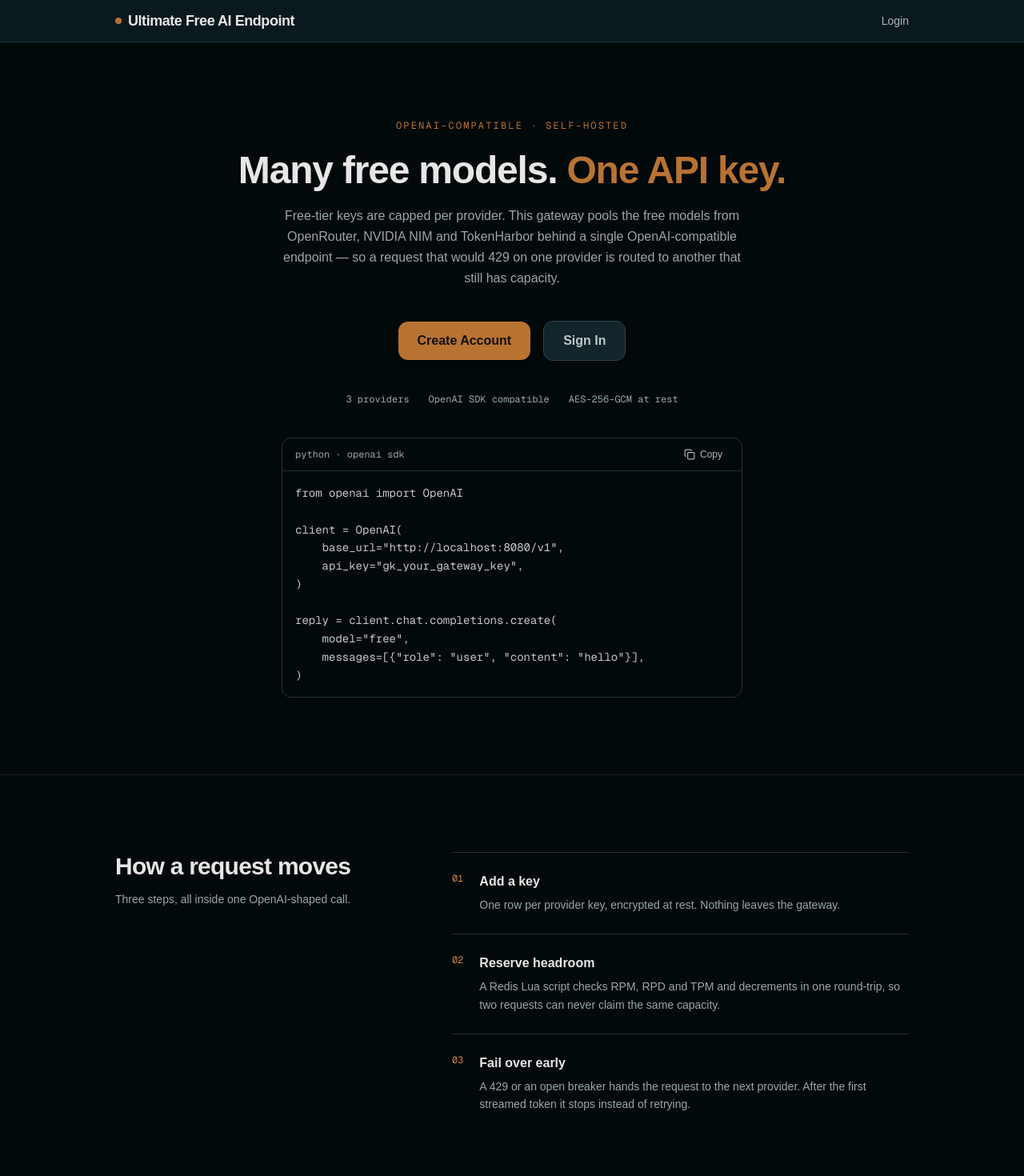
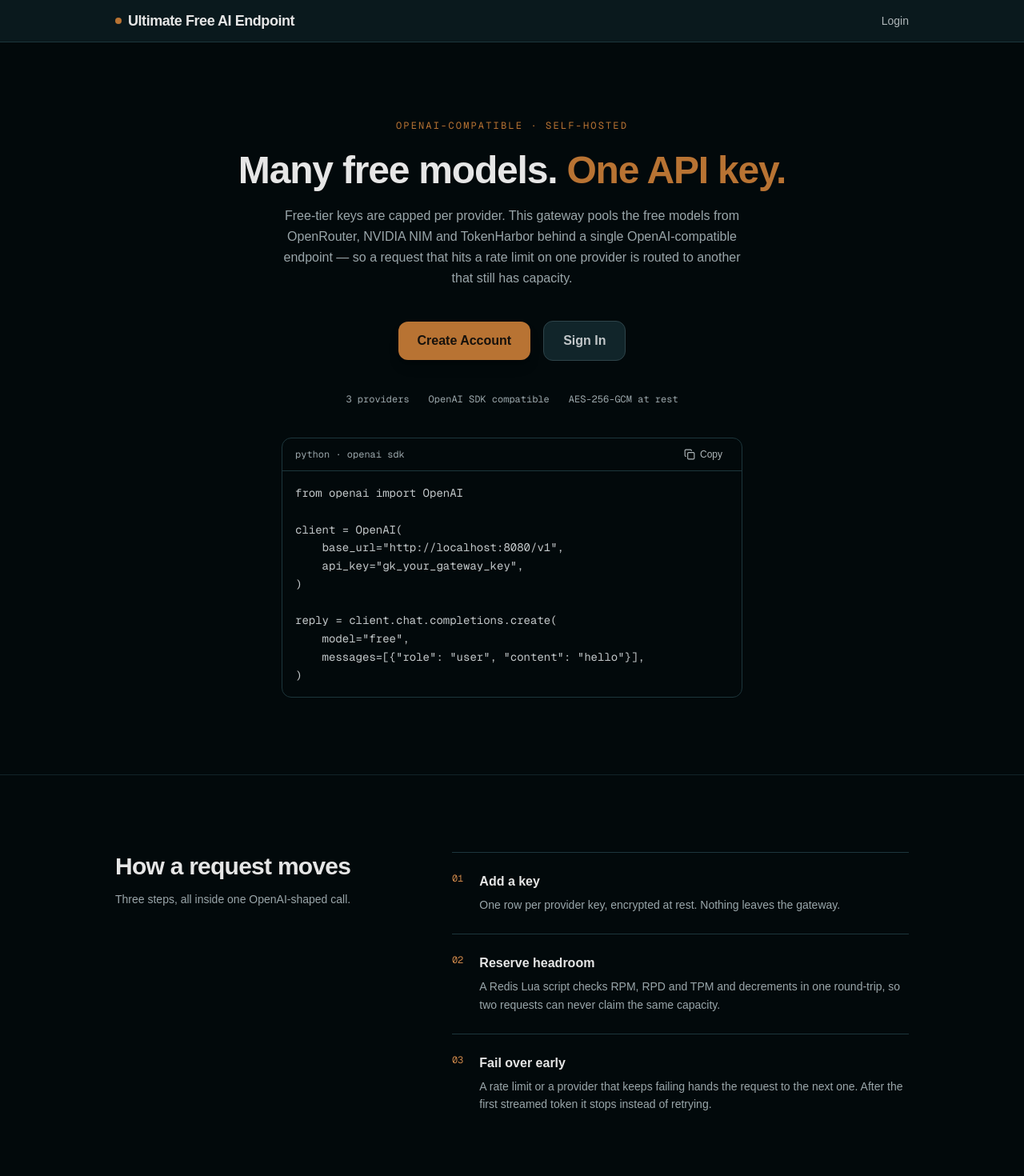
Before and after one commit to NeverSpot/ultimate_free_AI_API, a Next.js app in the folder frontend/: page / in a window 1280 px wide. Shown: the top 1470 px of the page at 80% size. Built offline with nearby package versions, Linux system fonts and the light colour scheme; no server answers.

Commit message:
copy(frontend): say rate limit instead of 429 on the landing page

```diff
--- a/frontend/src/app/page.tsx
+++ b/frontend/src/app/page.tsx
@@ -27,7 +27,7 @@ const STEPS = [
   },
   {
     title: 'Fail over early',
-    body: 'A 429 or an open breaker hands the request to the next provider. After the first streamed token it stops instead of retrying.',
+    body: 'A rate limit or a provider that keeps failing hands the request to the next one. After the first streamed token it stops instead of retrying.',
   },
 ] as const;
 
@@ -48,7 +48,8 @@ export default function Home() {
           <p className="mx-auto mt-5 max-w-xl text-base leading-relaxed text-slate-400">
             Free-tier keys are capped per provider. This gateway pools the free models from
             OpenRouter, NVIDIA NIM and TokenHarbor behind a single OpenAI-compatible endpoint — so
-            a request that would 429 on one provider is routed to another that still has capacity.
+            a request that hits a rate limit on one provider is routed to another that still has
+            capacity.
           </p>
 
           <HomeCta />
```
